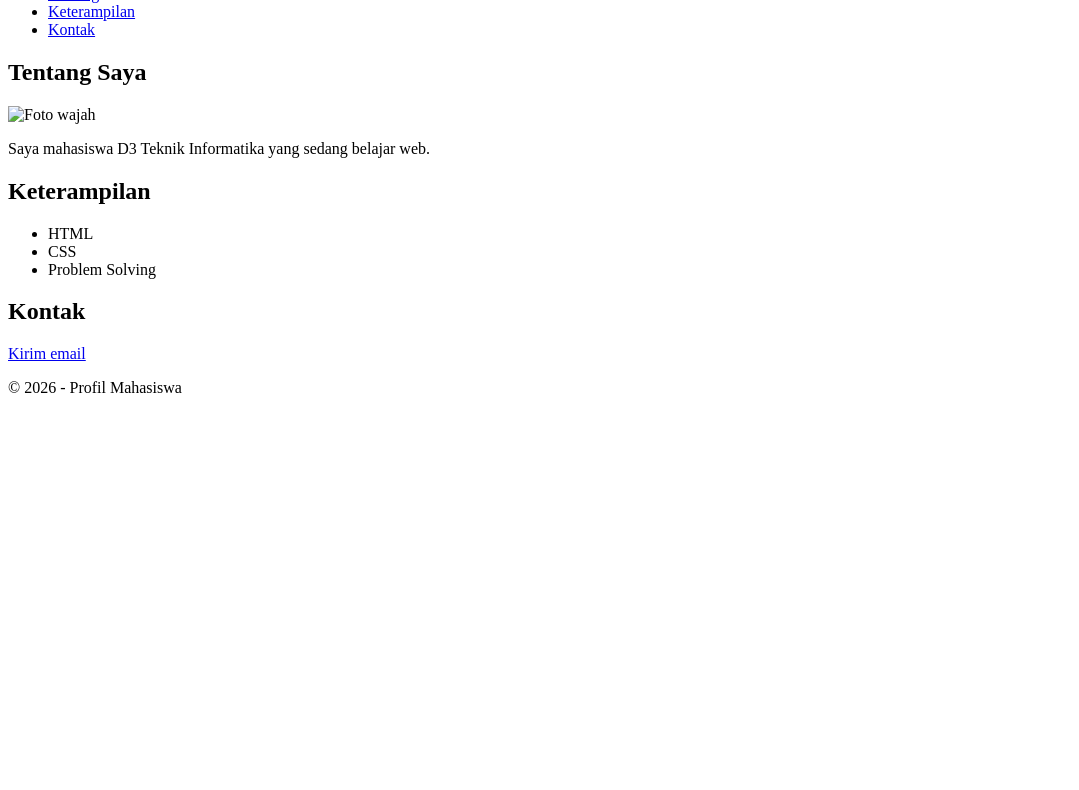
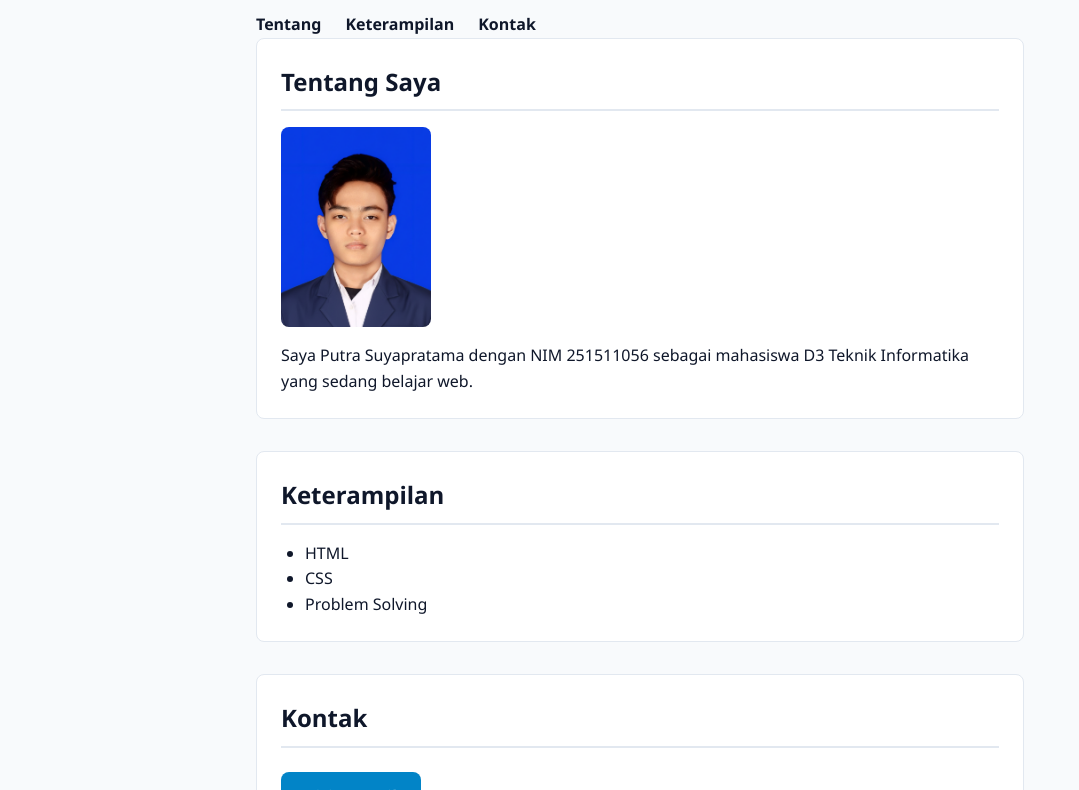
Before and after one commit to hmzahiqball/proyek3, a plain HTML site: page praktikum-modul-01-251511056-PutraSuyapratama/index.html in a window 1280 px wide. Shown: the part 95-885 px from the top of the page, without its empty margins (0-1079 px from the left). Before the commit the page ends 800 px from the top, so only its background shows below. Drawn offline with Linux system fonts and the light colour scheme.

Commit message:
feat(task): updated to task 2

```diff
--- a/praktikum-modul-01-251511056-PutraSuyapratama/css/style.css
+++ b/praktikum-modul-01-251511056-PutraSuyapratama/css/style.css
@@ -0,0 +1,123 @@
+:root {
+    --warna-utama: #0284c7;        /* Biru gelap */
+    --warna-latar: #f8fafc;        /* Abu-abu sangat terang */
+    --warna-teks: #0f172a;         /* Abu-abu sangat gelap */
+    --spacing-dasar: 1rem;         /* Basis jarak 16px */
+    --warna-border: #e2e8f0;       /* Warna bingkai card */
+    --radius-dasar: 8px;           /* Sudut membulat */
+}
+
+/* 2. Reset ringan dan box sizing global */
+*, *::before, *::after {
+    box-sizing: border-box;
+    margin: 0;
+    padding: 0;
+}
+
+/* 5. Menggunakan satu jenis font stack dan maksimal tiga ukuran teks (body: 1rem, h2: 1.5rem, h1: 2rem) */
+body {
+    font-family: "Segoe UI", Roboto, Helvetica, Arial, sans-serif;
+    background-color: var(--warna-latar);
+    color: var(--warna-teks);
+    line-height: 1.6;
+    padding-top: calc(var(--spacing-dasar) * 2);
+    padding-bottom: calc(var(--spacing-dasar) * 2);
+}
+
+h1 {
+    font-size: 2rem;
+    margin-bottom: calc(var(--spacing-dasar) * 1.5);
+    color: var(--warna-utama);
+}
+
+h2 {
+    font-size: 1.5rem;
+    margin-bottom: var(--spacing-dasar);
+    border-bottom: 2px solid var(--warna-border);
+    padding-bottom: calc(var(--spacing-dasar) * 0.5);
+}
+
+/* 4. Container agar konten tidak menempel pada tepi layar */
+.container {
+    max-width: 800px;
+    margin-left: auto;
+    margin-right: auto;
+    padding-left: var(--spacing-dasar);
+    padding-right: var(--spacing-dasar);
+}
+
+/* 5. Card dengan padding, border, dan radius yang konsisten */
+.card {
+    background-color: #ffffff;
+    border: 1px solid var(--warna-border);
+    border-radius: var(--radius-dasar);
+    padding: calc(var(--spacing-dasar) * 1.5);
+    margin-bottom: calc(var(--spacing-dasar) * 2);
+}
+
+.card img {
+    max-width: 150px;
+    border-radius: var(--radius-dasar);
+    margin-bottom: var(--spacing-dasar);
+    display: block;
+}
+
+.card ul {
+    margin-left: calc(var(--spacing-dasar) * 1.5);
+}
+
+/* Navigasi */
+header nav ul {
+    list-style: none;
+    display: flex;
+    gap: calc(var(--spacing-dasar) * 1.5);
+}
+
+.nav-link {
+    text-decoration: none;
+    color: var(--warna-teks);
+    font-weight: 600;
+    padding: calc(var(--spacing-dasar) * 0.25) 0;
+    transition: color 0.2s;
+}
+
+.nav-link:hover {
+    color: var(--warna-utama);
+    text-decoration: underline;
+}
+
+.nav-link:focus-visible {
+    outline: 2px solid var(--warna-utama);
+    outline-offset: 4px;
+    border-radius: 4px;
+}
+
+/* 6. Tombol Kontak */
+.button {
+    display: inline-block;
+    background-color: var(--warna-utama);
+    color: var(--warna-latar);
+    text-decoration: none;
+    padding: calc(var(--spacing-dasar) * 0.75) calc(var(--spacing-dasar) * 1.5);
+    border-radius: var(--radius-dasar);
+    font-weight: bold;
+    transition: background-color 0.2s, transform 0.1s;
+    margin-top: calc(var(--spacing-dasar) * 0.5);
+}
+
+.button:hover {
+    background-color: #0369a1; /* Warna lebih gelap untuk hover */
+    transform: translateY(-2px);
+}
+
+.button:focus-visible {
+    outline: 3px solid var(--warna-teks);
+    outline-offset: 2px;
+}
+
+/* Footer */
+footer {
+    text-align: center;
+    opacity: 0.7;
+    margin-top: calc(var(--spacing-dasar) * 2);
+}
--- a/praktikum-modul-01-251511056-PutraSuyapratama/index.html
+++ b/praktikum-modul-01-251511056-PutraSuyapratama/index.html
@@ -7,26 +7,26 @@
     <link rel="stylesheet" href="css/style.css">
 </head>
 <body>
-    <header>
+    <header class="container">
         <h1>Profil Mahasiswa</h1>
         <nav>
             <ul>
-                <li><a href="#tentang">Tentang</a></li>
-                <li><a href="#keterampilan">Keterampilan</a></li>
-                <li><a href="#kontak">Kontak</a></li>
+                <li><a href="#tentang" class="nav-link">Tentang</a></li>
+                <li><a href="#keterampilan" class="nav-link">Keterampilan</a></li>
+                <li><a href="#kontak" class="nav-link">Kontak</a></li>
             </ul>
         </nav>
     </header>
 
-    <main>
-        <section id="tentang">
+    <main class="container">
+        <section id="tentang" class="card">
             <h2>Tentang Saya</h2>
             <!-- Asumsikan gambar berada di folder assets -->
-            <img src="assets/profile.jpg" alt="Foto wajah">
-            <p>Saya mahasiswa D3 Teknik Informatika yang sedang belajar web.</p>
+            <img src="assets/profile.png" alt="Foto wajah">
+            <p>Saya Putra Suyapratama dengan NIM 251511056 sebagai mahasiswa D3 Teknik Informatika yang sedang belajar web.</p>
         </section>
 
-        <section id="keterampilan">
+        <section id="keterampilan" class="card">
             <h2>Keterampilan</h2>
             <ul>
                 <li>HTML</li>
@@ -35,14 +35,14 @@
             </ul>
         </section>
 
-        <section id="kontak">
+        <section id="kontak" class="card">
             <h2>Kontak</h2>
-            <p><a href="mailto:mahasiswa@example.com">Kirim email</a></p>
+            <p><a href="mailto:putra.suyapratama.tif25@polban.ac.id" class="button">Kirim email</a></p>
         </section>
     </main>
 
-    <footer>
-        <p>&copy; 2026 - Profil Mahasiswa</p>
+    <footer class="container">
+        <p>&copy; 2026 - Putra Suyapratama - 251511056</p>
     </footer>
 </body>
 </html>
```
Also changed, not shown: praktikum-modul-01-251511056-PutraSuyapratama/assets/profile.png (added), praktikum-modul-01-251511056-PutraSuyapratama/assets/screenshot-tab-computed.png (added).
